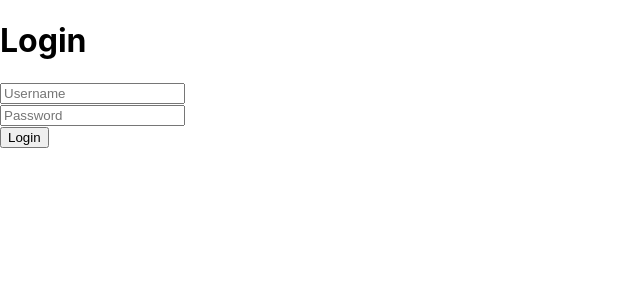
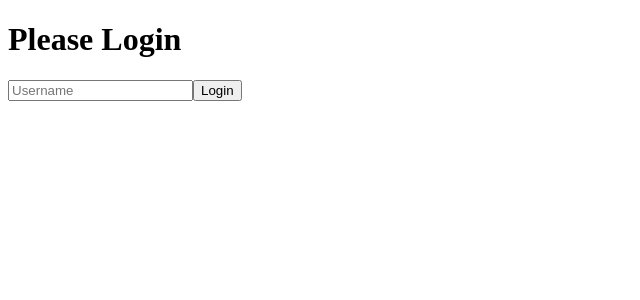
Before and after one commit to mmurenz1/internship-prep, a React (Create React App) app in the folder my-app/: page / in a window 1280 px wide. Shown: the top 300 px of the page, without its empty margins (0-640 px from the left). Built offline with nearby package versions, Linux system fonts and the light colour scheme.

Commit message:
feat: redux auth setup complete

```diff
--- a/my-app/package.json
+++ b/my-app/package.json
@@ -3,6 +3,7 @@
   "version": "0.1.0",
   "private": true,
   "dependencies": {
+    "@reduxjs/toolkit": "^2.11.2",
     "@testing-library/dom": "^10.4.1",
     "@testing-library/jest-dom": "^6.9.1",
     "@testing-library/react": "^16.3.2",
@@ -13,6 +14,7 @@
     "@types/react-dom": "^19.2.3",
     "react": "^19.2.5",
     "react-dom": "^19.2.5",
+    "react-redux": "^9.2.0",
     "react-scripts": "5.0.1",
     "typescript": "^4.9.5",
     "web-vitals": "^2.1.4"
--- a/my-app/src/App.tsx
+++ b/my-app/src/App.tsx
@@ -1,46 +1,39 @@
-import { useState } from 'react';
-
-interface LoginForm {
-  username: string;
-  password: string;
-}
+import { useSelector, useDispatch } from "react-redux";
+import { login, logout } from "./store";
+import { useState } from "react";
 
 function App() {
-  const [form, setForm] = useState<LoginForm>({ username: "", password: "" });
-  const [error, setError] = useState("");
-  const [success, setSuccess] = useState(false);
+  const [username, setUsername] = useState("");
+  const isLoggedIn = useSelector((state: any) => state.auth.isLoggedIn);
+  const loggedInUser = useSelector((state: any) => state.auth.username);
+  const dispatch = useDispatch();
 
-  const handleSubmit = () => {
-    if (!form.username || !form.password) {
-      setError("Please fill in all fields.");
-      return;
+  const handleLogin = () => {
+    if (username) {
+      dispatch(login(username));
     }
-
-    setError("");
-    setSuccess(true);
   };
 
   return (
     <div>
-      <h1>Login</h1>
-      <input
-        placeholder="Username"
-        value={form.username}
-        onChange={(e) => setForm({ ...form, username: e.target.value })}
-      />
-      <br />
-      <input
-        placeholder="Password"
-        type="password"
-        value={form.password}
-        onChange={(e) => setForm({ ...form, password: e.target.value })}
-      />
-      <br />
-      <button onClick={handleSubmit}>Login</button>
-      <p style={{ color: "red" }}>{error}</p>
-      {success && <p style={{ color: "green" }}>Login Successful!</p>}
+      {!isLoggedIn ? (
+        <div>
+          <h1>Please Login</h1>
+          <input
+            placeholder="Username"
+            value={username}
+            onChange={(e) => setUsername(e.target.value)}
+          />
+          <button onClick={handleLogin}>Login</button>
+        </div>
+      ) : (
+        <div>
+          <h1>Welcome, {loggedInUser}!</h1>
+          <button onClick={() => dispatch(logout())}>Logout</button>
+        </div>
+      )}
     </div>
-  )
+  );
 }
 
 export default App;
--- a/my-app/src/index.tsx
+++ b/my-app/src/index.tsx
@@ -1,19 +1,15 @@
-import React from 'react';
-import ReactDOM from 'react-dom/client';
-import './index.css';
-import App from './App';
-import reportWebVitals from './reportWebVitals';
+import React from "react";
+import ReactDOM from "react-dom/client"
+import { Provider } from "react-redux";
+import { store } from "./store";
+import App from "./App";
 
 const root = ReactDOM.createRoot(
-  document.getElementById('root') as HTMLElement
-);
-root.render(
-  <React.StrictMode>
-    <App />
-  </React.StrictMode>
+  document.getElementById("root") as HTMLElement
 );
 
-// If you want to start measuring performance in your app, pass a function
-// to log results (for example: reportWebVitals(console.log))
-// or send to an analytics endpoint. Learn more: https://bit.ly/CRA-vitals
-reportWebVitals();
+root.render(
+  <Provider store={store}>
+    <App />
+  </Provider>
+);
--- /dev/null
+++ b/my-app/src/store.ts
@@ -0,0 +1,27 @@
+import { configureStore, createSlice } from "@reduxjs/toolkit";
+
+const authSlice = createSlice({
+    name: "auth",
+    initialState: {
+        isLoggedIn: false,
+        username: "",
+    },
+    reducers: {
+        login: (state, action) => {
+            state.isLoggedIn = true;
+            state.username = action.payload;
+        },
+        logout: (state) => {
+            state.isLoggedIn = false;
+            state.username = "";
+        },
+    },
+});
+
+export const { login, logout } = authSlice.actions;
+
+export const store = configureStore({
+    reducer: {
+        auth: authSlice.reducer,
+    },
+});
```
Also changed, not shown: 1 other file (tests, documents, lock files or other folders).
